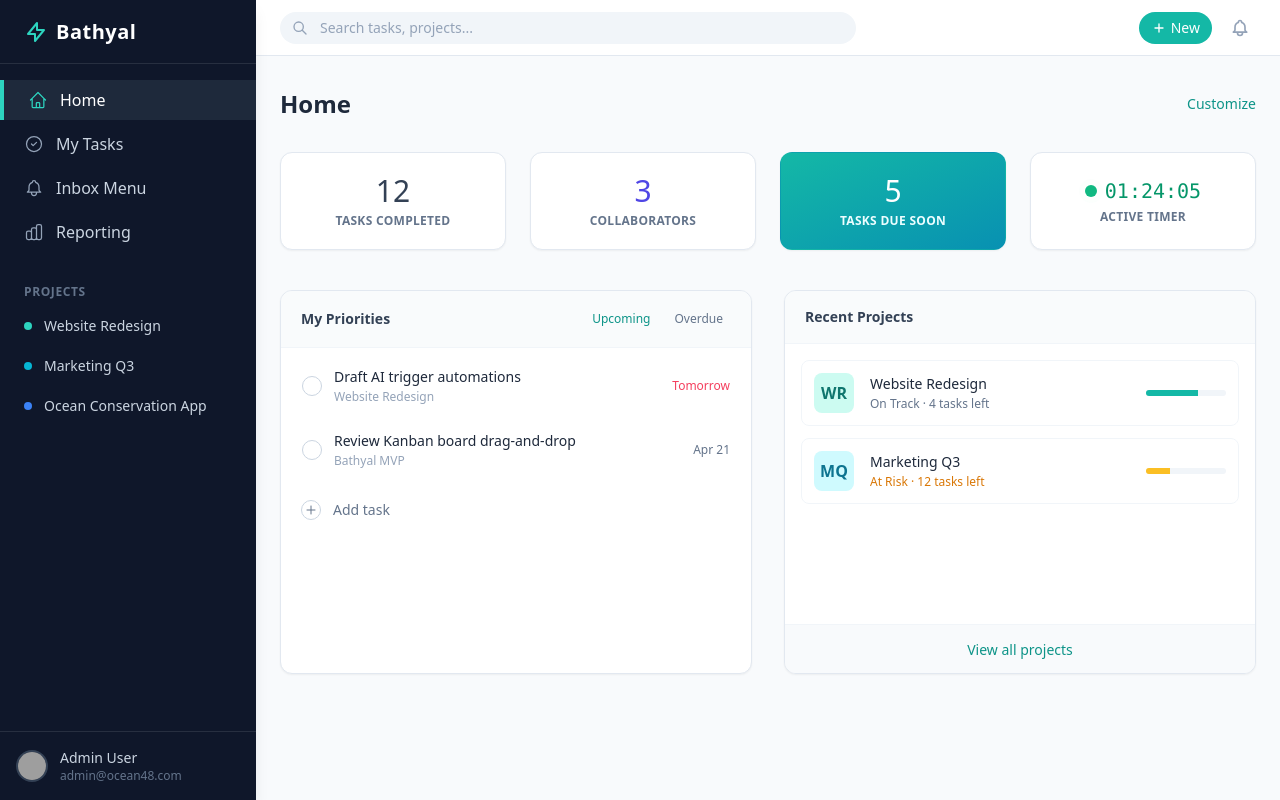
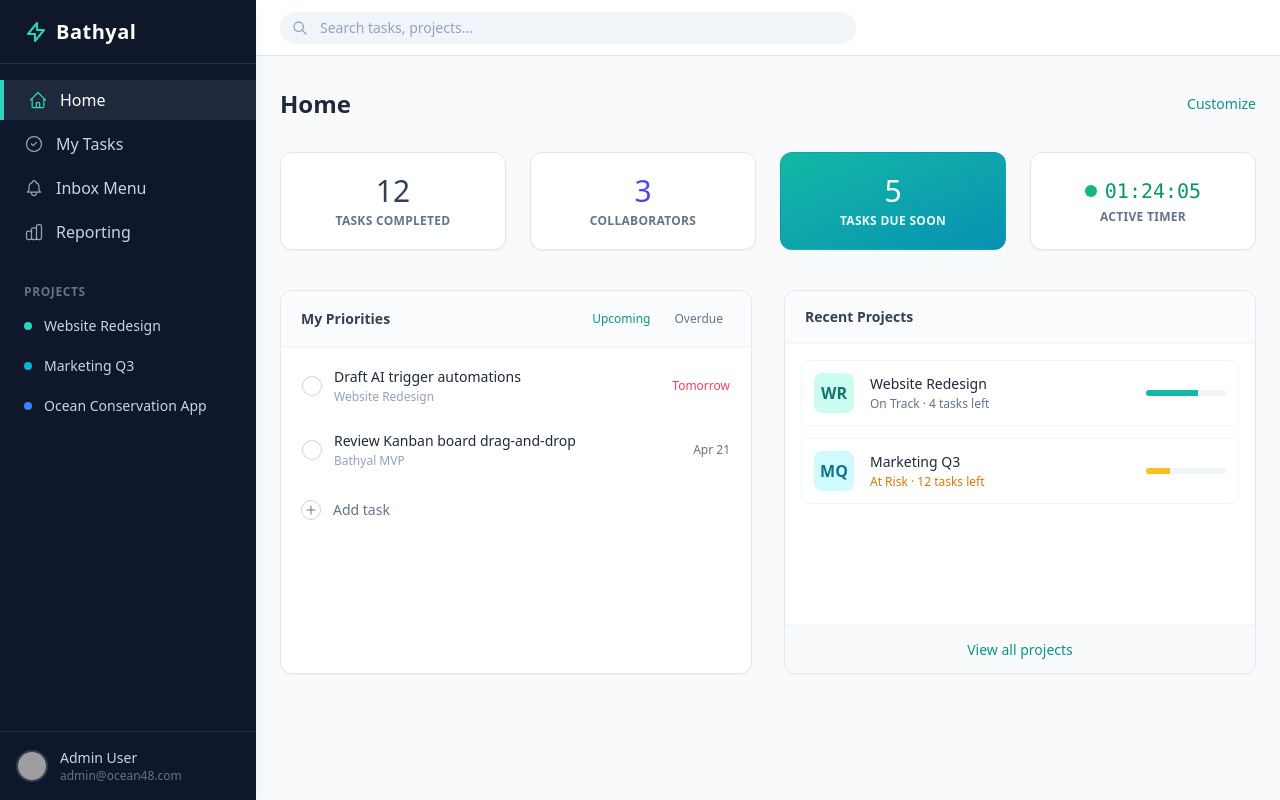
Before and after one commit to Ocean48/Bathyal, a PHP site: page / in a window 1280 px wide. Run offline with PHP 8.4, Linux system fonts and the light colour scheme; the visitor is signed in with stand-in values (Sample User, id 1); data comes from the database, SQL or seed files in the repository; some libraries are stand-ins or nearby versions; grey boxes are pictures that could not be loaded.

Commit message:
feat: Hide actions button in header for improved UI clarity

```diff
--- a/views/layouts/header.php
+++ b/views/layouts/header.php
@@ -139,7 +139,7 @@
             </div>
 
             <!-- Actions -->
-            <div class="ml-4 flex items-center space-x-3">
+            <div class="ml-4 flex items-center space-x-3" style="display: none;">
                 <button class="text-sm bg-teal-500 hover:bg-teal-600 text-white font-medium py-1.5 px-3 rounded-full transition-colors flex items-center">
                     <svg class="w-4 h-4 mr-1" fill="none" stroke="currentColor" viewBox="0 0 24 24"><path stroke-linecap="round" stroke-linejoin="round" stroke-width="2" d="M12 6v6m0 0v6m0-6h6m-6 0H6"></path></svg>
                     New
```
